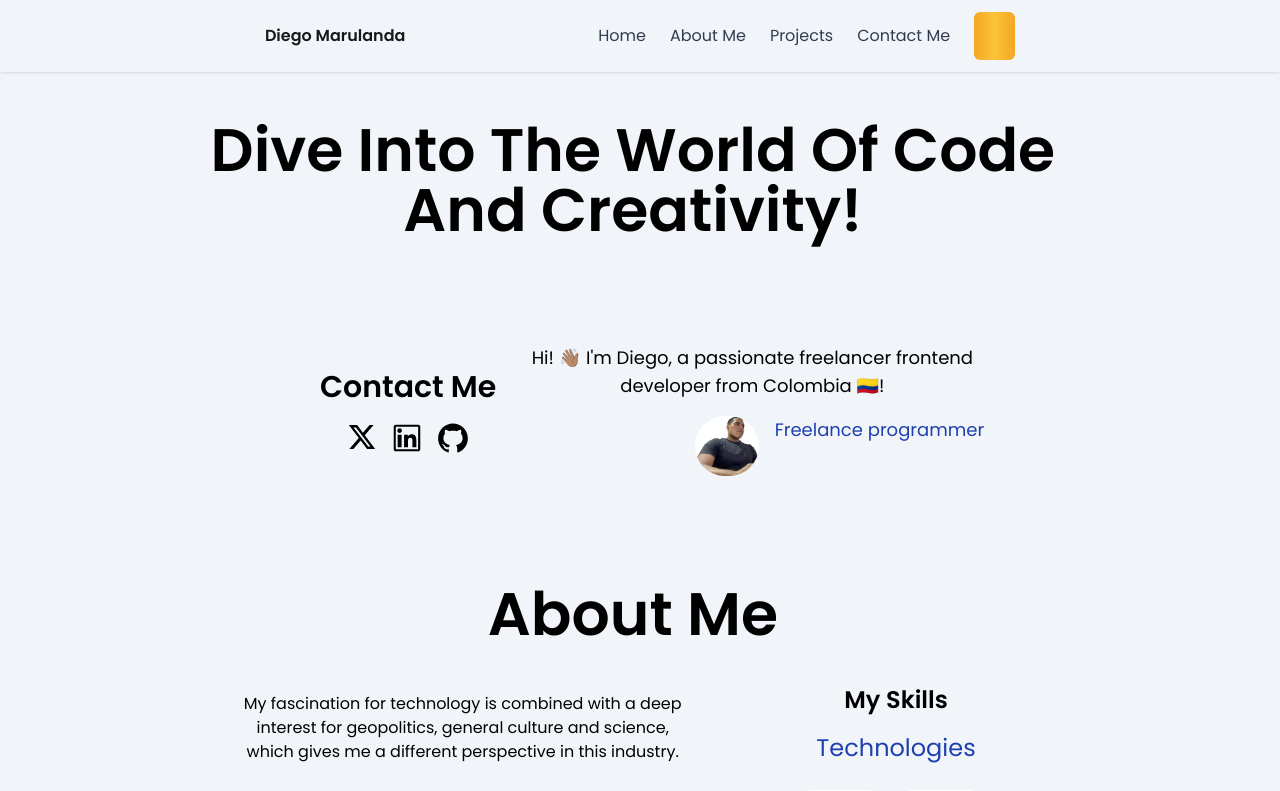
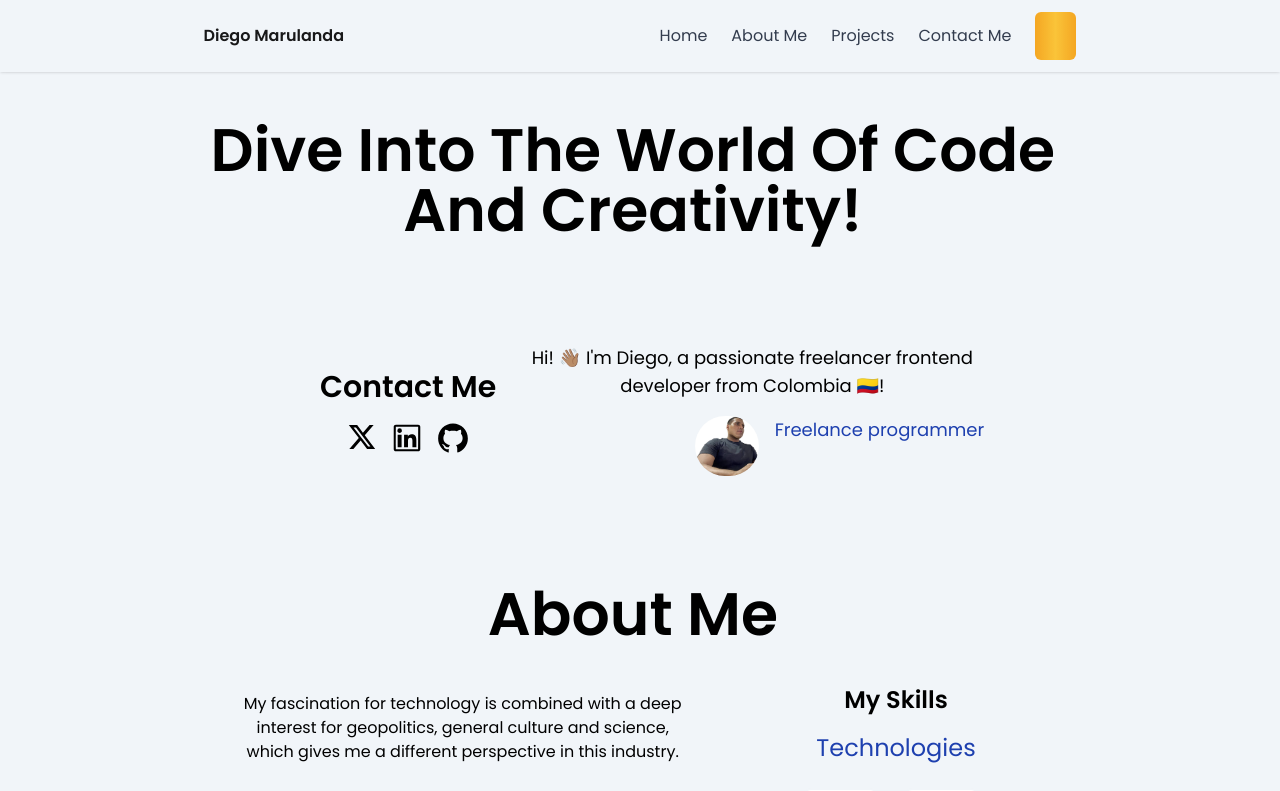
Before and after one commit to DiegoMarulandaB/Portfolio, a Next.js app: page / in a window 1280 px wide. Shown: the top 791 px of the page. Built offline with nearby package versions, Linux system fonts and the light colour scheme; grey boxes are pictures that could not be loaded; some icons are missing.

Commit message:
refactor: :bug: aad fixes

```diff
--- a/package.json
+++ b/package.json
@@ -15,7 +15,6 @@
     "test": "echo \"Error: no test specified\" && exit 1"
   },
   "dependencies": {
-    "@nextui-org/react": "^2.2.9",
     "@types/node": "20.4.2",
     "@types/react": "18.2.14",
     "@types/react-dom": "18.2.7",
--- a/src/components/Navigation/Navigation.tsx
+++ b/src/components/Navigation/Navigation.tsx
@@ -21,9 +21,9 @@ const Navigation = () => {
 
   return (
     <header className="w-full mx-auto  px-6 sm:px-20 opacity-90 fixed top-0 z-50 shadow bg-slate-100 dark:bg-slate-700 dark:border-slate-500 ">
-      <div className="justify-evenly  md:items-center md:flex  ">
+      <div className="justify-evenly  md:items-center md:flex">
         <div>
-          <div className="flex items-center justify-between py-3 md:py-6 md:block ">
+          <div className="flex items-center justify-between py-3 md:py-6 md:block">
             <Link to="home">
               <div className="container flex items-center space-x-2">
                 <h2 className="text-1xl font-bold transition-transform duration-150 ease-in-out hover:scale-125  hover:text-purple-950 dark:text-slate-100 dark:hover:text-green-300 cursor-pointer mx-2 mr-2">
@@ -48,11 +48,11 @@ const Navigation = () => {
         <div>
           <div
             // menu
-            className={`flex-1 justify-self-center pb-3 mt-8 md:block md:pb-0 md:mt-0 cursor-pointer text-1xl mx-2 mr-2  text-slate-800  ${
+            className={`flex-1 justify-self-center pb-3 mt-8 md:block md:pb-0 md:mt-0 cursor-pointer text-1xl mx-24 mr-1  text-slate-800  ${
               navigation ? 'block' : 'hidden'
             }`}
           >
-            <div className="items-center justify-center space-y-8 md:flex md:space-x-6 md:space-y-0 ">
+            <div className="items-center justify-center space-y-8 md:flex md:space-x-6 md:space-y-0  mx-24 mr-1 ">
               {LINKS_NAV.map((item, index) => (
                 <Link key={index} to={item.route}>
                   <div
```
Also changed, not shown: 2 other files (tests, documents, lock files or other folders).
